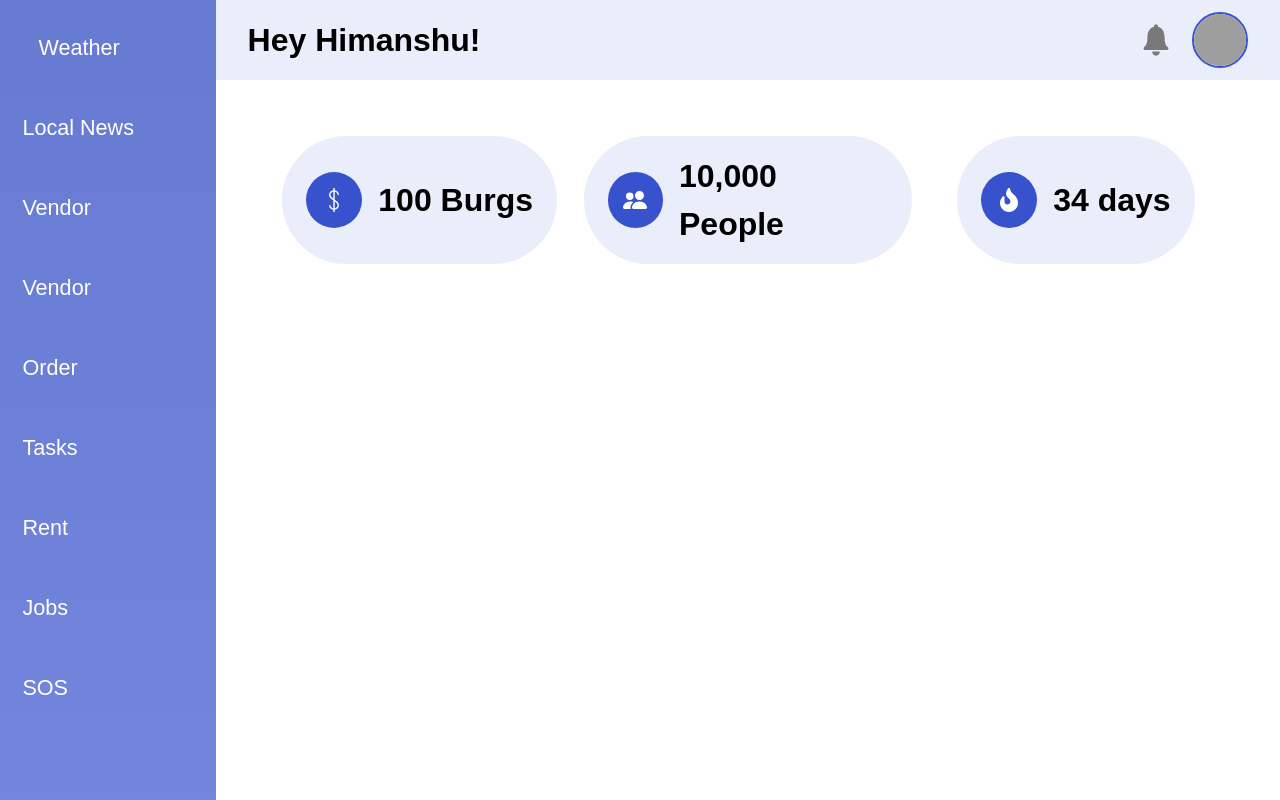
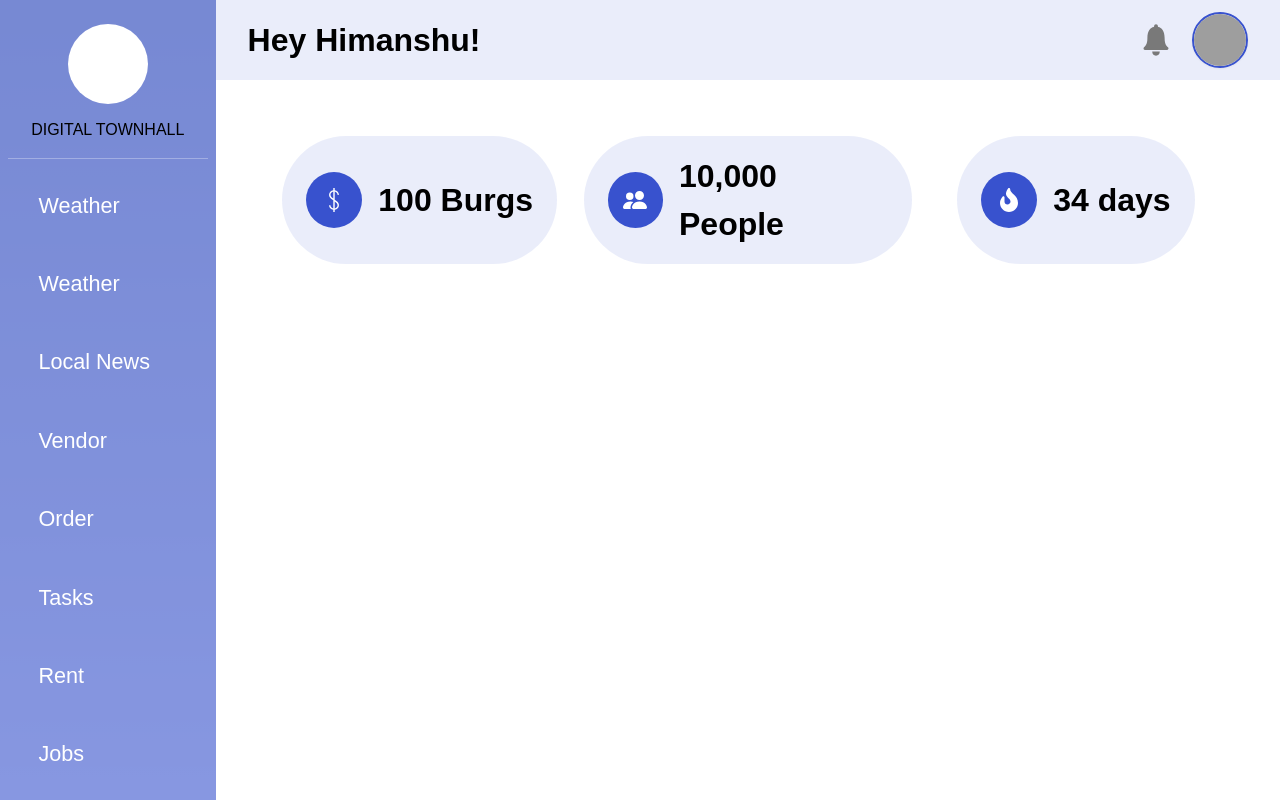
Before and after one commit to I-Himanshu/DigitalCity, a Next.js app: page /dashboard in a window 1280 px wide. Built offline with nearby package versions, Linux system fonts and the light colour scheme; grey boxes are pictures that could not be loaded.

Commit message:
Update SideNavbar.tsx

```diff
--- a/components/sidenavbar/SideNavbar.tsx
+++ b/components/sidenavbar/SideNavbar.tsx
@@ -3,34 +3,40 @@ import { WiCloudy } from "react-icons/wi";
 function SideNavbar() {
     return (
         <>
-            <div className="w-[20%] h-[100vh] shadow-md px-[1vmin] bg-[#3852CE]/70 ">
+            <div className="w-[20%] h-[100vh] shadow-md px-[1vmin] bg-[#3852CE]/60 pt-[3vmin] overflow-y-scroll">
+                <div className="flex flex-col w-full items-center justify-center border-b-[1px] border-b-white/30 pb-[2vmin]">
+                    <div className="grid place-items-center h-[10vmin] w-[10vmin] bg-white rounded-full">
+                        <i className="fa-solid fa-city text-[5vmin] text-[#3852CE]"></i>
+                    </div>
+                    <p className="text-[2vmin] mt-[1.8vmin]">DIGITAL TOWNHALL</p>
+                </div>
                 <ul className="relative">
                     <li className="relative">
-                        <a className="flex items-center text-[2.7vmin] mt-[2vmin] py-[1.2vmin] px-[1.8vmin] h-[8vmin] overflow-hidden text-white text-ellipsis whitespace-nowrap rounded hover:text-[#3852ce] font-medium hover:bg-gray-100 transition duration-300 ease-in-out" href="#!"> <i className="fa-solid fa-cloud-sun text-[2.7vmin] mr-[2vmin]"></i> Weather</a>
+                        <a className="flex items-center text-[2.7vmin] mt-[1.8vmin] py-[1.2vmin] px-[1.8vmin] h-[8vmin] overflow-hidden text-white text-ellipsis whitespace-nowrap rounded hover:text-[#3852ce] font-medium hover:bg-gray-100 transition duration-300 ease-in-out" href="#!"> <i className="fa-solid fa-cloud-sun text-[2.7vmin] mr-[2vmin]"></i> Weather</a>
                     </li>
                     <li className="relative">
-                        <a className="flex items-center text-[2.7vmin] mt-[2vmin] py-[1.2vmin] px-[1.8vmin] h-[8vmin] overflow-hidden text-white text-ellipsis whitespace-nowrap rounded hover:text-[#3852ce] font-medium hover:bg-gray-100 transition duration-300 ease-in-out" href="#!">Local News</a>
+                        <a className="flex items-center text-[2.7vmin] mt-[1.8vmin] py-[1.2vmin] px-[1.8vmin] h-[8vmin] overflow-hidden text-white text-ellipsis whitespace-nowrap rounded hover:text-[#3852ce] font-medium hover:bg-gray-100 transition duration-300 ease-in-out" href="#!"> <i className="fa-solid fa-cloud-sun text-[2.7vmin] mr-[2vmin]"></i> Weather</a>
                     </li>
                     <li className="relative">
-                        <a className="flex items-center text-[2.7vmin] mt-[2vmin] py-[1.2vmin] px-[1.8vmin] h-[8vmin] overflow-hidden text-white text-ellipsis whitespace-nowrap rounded hover:text-[#3852ce] font-medium hover:bg-gray-100 transition duration-300 ease-in-out" href="#!">Vendor</a>
+                        <a className="flex items-center text-[2.7vmin] mt-[1.8vmin] py-[1.2vmin] px-[1.8vmin] h-[8vmin] overflow-hidden text-white text-ellipsis whitespace-nowrap rounded hover:text-[#3852ce] font-medium hover:bg-gray-100 transition duration-300 ease-in-out" href="#!"><i className="fa-solid fa-newspaper text-[2.7vmin] mr-[2vmin]"></i> Local News</a>
                     </li>
                     <li className="relative">
-                        <a className="flex items-center text-[2.7vmin] mt-[2vmin] py-[1.2vmin] px-[1.8vmin] h-[8vmin] overflow-hidden text-white text-ellipsis whitespace-nowrap rounded hover:text-[#3852ce] font-medium hover:bg-gray-100 transition duration-300 ease-in-out" href="#!">Vendor</a>
+                        <a className="flex items-center text-[2.7vmin] mt-[1.8vmin] py-[1.2vmin] px-[1.8vmin] h-[8vmin] overflow-hidden text-white text-ellipsis whitespace-nowrap rounded hover:text-[#3852ce] font-medium hover:bg-gray-100 transition duration-300 ease-in-out" href="#!"><i className="fa-solid fa-shop text-[2.7vmin] mr-[2vmin]"></i> Vendor</a>
                     </li>
                     <li className="relative">
-                        <a className="flex items-center text-[2.7vmin] mt-[2vmin] py-[1.2vmin] px-[1.8vmin] h-[8vmin] overflow-hidden text-white text-ellipsis whitespace-nowrap rounded hover:text-[#3852ce] font-medium hover:bg-gray-100 transition duration-300 ease-in-out" href="#!">Order</a>
+                        <a className="flex items-center text-[2.7vmin] mt-[1.8vmin] py-[1.2vmin] px-[1.8vmin] h-[8vmin] overflow-hidden text-white text-ellipsis whitespace-nowrap rounded hover:text-[#3852ce] font-medium hover:bg-gray-100 transition duration-300 ease-in-out" href="#!"><i className="fa-solid fa-cart-shopping text-[2.7vmin] mr-[2vmin]"></i> Order</a>
                     </li>
                     <li className="relative">
-                        <a className="flex items-center text-[2.7vmin] mt-[2vmin] py-[1.2vmin] px-[1.8vmin] h-[8vmin] overflow-hidden text-white text-ellipsis whitespace-nowrap rounded hover:text-[#3852ce] font-medium hover:bg-gray-100 transition duration-300 ease-in-out" href="#!">Tasks</a>
+                        <a className="flex items-center text-[2.7vmin] mt-[1.8vmin] py-[1.2vmin] px-[1.8vmin] h-[8vmin] overflow-hidden text-white text-ellipsis whitespace-nowrap rounded hover:text-[#3852ce] font-medium hover:bg-gray-100 transition duration-300 ease-in-out" href="#!"><i className="fa-solid fa-list-check text-[2.7vmin] mr-[2vmin]"></i>Tasks</a>
                     </li>
                     <li className="relative">
-                        <a className="flex items-center text-[2.7vmin] mt-[2vmin] py-[1.2vmin] px-[1.8vmin] h-[8vmin] overflow-hidden text-white text-ellipsis whitespace-nowrap rounded hover:text-[#3852ce] font-medium hover:bg-gray-100 transition duration-300 ease-in-out" href="#!">Rent</a>
+                        <a className="flex items-center text-[2.7vmin] mt-[1.8vmin] py-[1.2vmin] px-[1.8vmin] h-[8vmin] overflow-hidden text-white text-ellipsis whitespace-nowrap rounded hover:text-[#3852ce] font-medium hover:bg-gray-100 transition duration-300 ease-in-out" href="#!"><i className="fa-solid fa-money-bill-wave text-[2.7vmin] mr-[2vmin]"></i>Rent</a>
                     </li>
                     <li className="relative">
-                        <a className="flex items-center text-[2.7vmin] mt-[2vmin] py-[1.2vmin] px-[1.8vmin] h-[8vmin] overflow-hidden text-white text-ellipsis whitespace-nowrap rounded hover:text-[#3852ce] font-medium hover:bg-gray-100 transition duration-300 ease-in-out" href="#!">Jobs</a>
+                        <a className="flex items-center text-[2.7vmin] mt-[1.8vmin] py-[1.2vmin] px-[1.8vmin] h-[8vmin] overflow-hidden text-white text-ellipsis whitespace-nowrap rounded hover:text-[#3852ce] font-medium hover:bg-gray-100 transition duration-300 ease-in-out" href="#!"><i className="fa-solid fa-user-doctor text-[2.7vmin] mr-[2vmin]"></i>Jobs</a>
                     </li>
                     <li className="relative">
-                        <a className="flex items-center text-[2.7vmin] mt-[2vmin] py-[1.2vmin] px-[1.8vmin] h-[8vmin] overflow-hidden text-white text-ellipsis whitespace-nowrap rounded hover:text-[#3852ce] font-medium hover:bg-gray-100 transition duration-300 ease-in-out" href="#!">SOS</a>
+                        <a className="flex items-center text-[2.7vmin] mt-[1.8vmin] py-[1.2vmin] px-[1.8vmin] h-[8vmin] overflow-hidden text-white text-ellipsis whitespace-nowrap rounded hover:text-[#3852ce] font-medium hover:bg-gray-100 transition duration-300 ease-in-out" href="#!"><i className="fa-solid fa-skull-crossbones text-[2.7vmin] mr-[2vmin]"></i>SOS</a>
                     </li>
                 </ul>
             </div>
```
